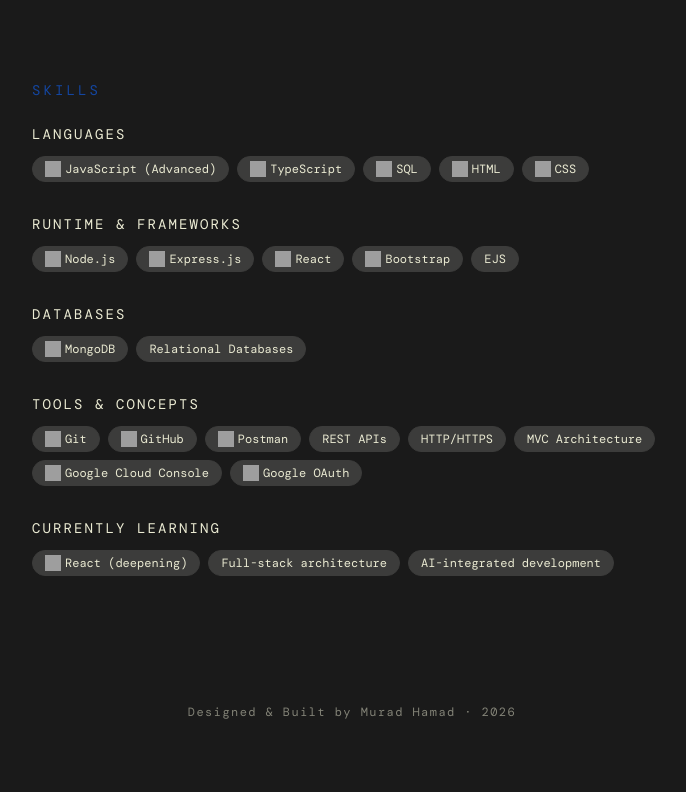
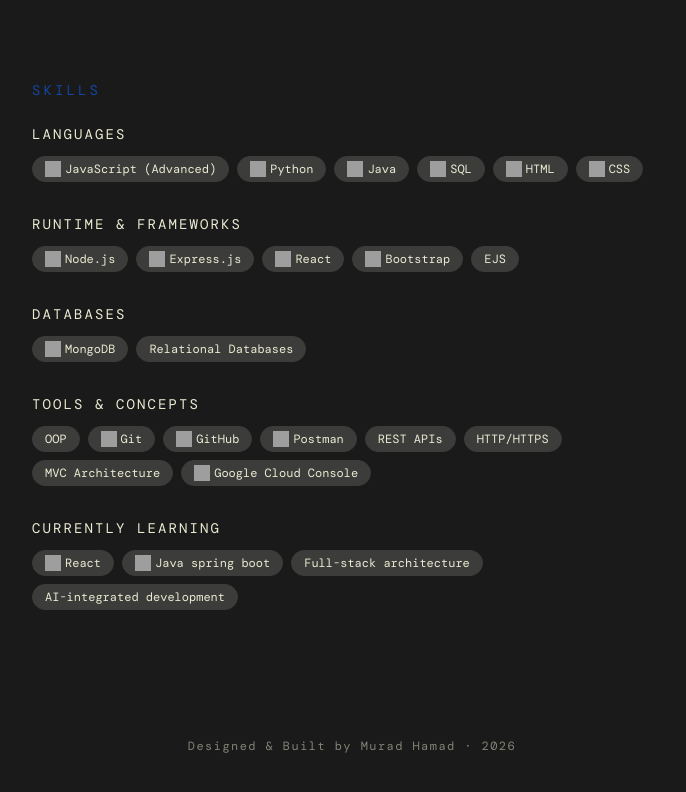
Before and after one commit to MuradHamad/Portfolio-, a React (Vite) app in the folder portfolio/: page / in a window 1280 px wide. Shown: the part 2105-2897 px from the top of the page, without its empty margins (544-1230 px from the left). Built offline with nearby package versions, Linux system fonts and the light colour scheme; grey boxes are pictures that could not be loaded.

Commit message:
modifing skills.

```diff
--- a/portfolio/src/components/Skills.tsx
+++ b/portfolio/src/components/Skills.tsx
@@ -6,7 +6,8 @@
     title: 'Languages',
     items: [
       { name: 'JavaScript (Advanced)', icon: 'https://cdn.jsdelivr.net/gh/devicons/devicon@latest/icons/javascript/javascript-original.svg' },
-      { name: 'TypeScript', icon: 'https://cdn.jsdelivr.net/gh/devicons/devicon@latest/icons/typescript/typescript-original.svg' },
+      { name: 'Python', icon: 'https://cdn.jsdelivr.net/gh/devicons/devicon@latest/icons/python/python-original.svg' },
+      { name: 'Java', icon: 'https://cdn.jsdelivr.net/gh/devicons/devicon@latest/icons/java/java-original.svg' },
       { name: 'SQL', icon: 'https://cdn.jsdelivr.net/gh/devicons/devicon@latest/icons/azuresqldatabase/azuresqldatabase-original.svg' },
       { name: 'HTML', icon: 'https://cdn.jsdelivr.net/gh/devicons/devicon@latest/icons/html5/html5-original.svg' },
       { name: 'CSS', icon: 'https://cdn.jsdelivr.net/gh/devicons/devicon@latest/icons/css3/css3-original.svg' },
@@ -32,6 +33,7 @@
   {
     title: 'Tools & Concepts',
     items: [
+      { name: "OOP", icon: null},
       { name: 'Git', icon: 'https://cdn.jsdelivr.net/gh/devicons/devicon@latest/icons/git/git-original.svg' },
       { name: 'GitHub', icon: 'https://cdn.jsdelivr.net/gh/devicons/devicon@latest/icons/github/github-original.svg' },
       { name: 'Postman', icon: 'https://cdn.jsdelivr.net/gh/devicons/devicon@latest/icons/postman/postman-original.svg' },
@@ -39,13 +41,13 @@
       { name: 'HTTP/HTTPS', icon: null },
       { name: 'MVC Architecture', icon: null },
       { name: 'Google Cloud Console', icon: 'https://cdn.jsdelivr.net/gh/devicons/devicon@latest/icons/googlecloud/googlecloud-original.svg' },
-      { name: 'Google OAuth', icon: 'https://cdn.jsdelivr.net/gh/devicons/devicon@latest/icons/google/google-original.svg' },
     ],
   },
   {
     title: 'Currently Learning',
     items: [
-      { name: 'React (deepening)', icon: 'https://cdn.jsdelivr.net/gh/devicons/devicon@latest/icons/react/react-original.svg' },
+      { name: 'React', icon: 'https://cdn.jsdelivr.net/gh/devicons/devicon@latest/icons/react/react-original.svg' },
+      { name: 'Java spring boot', icon: 'https://cdn.jsdelivr.net/gh/devicons/devicon@latest/icons/java/java-original.svg' },
       { name: 'Full-stack architecture', icon: null },
       { name: 'AI-integrated development', icon: null },
     ],
```
